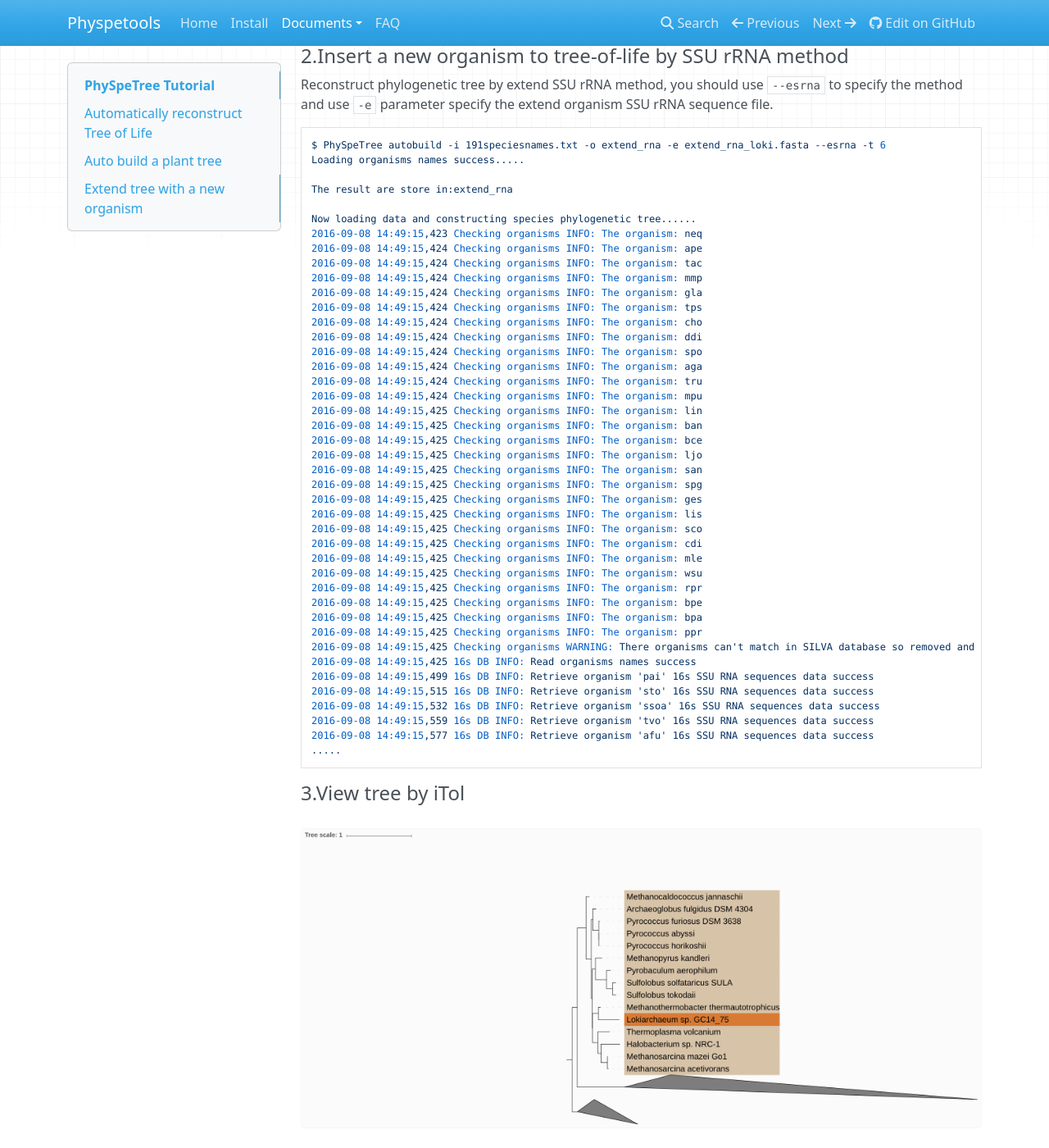
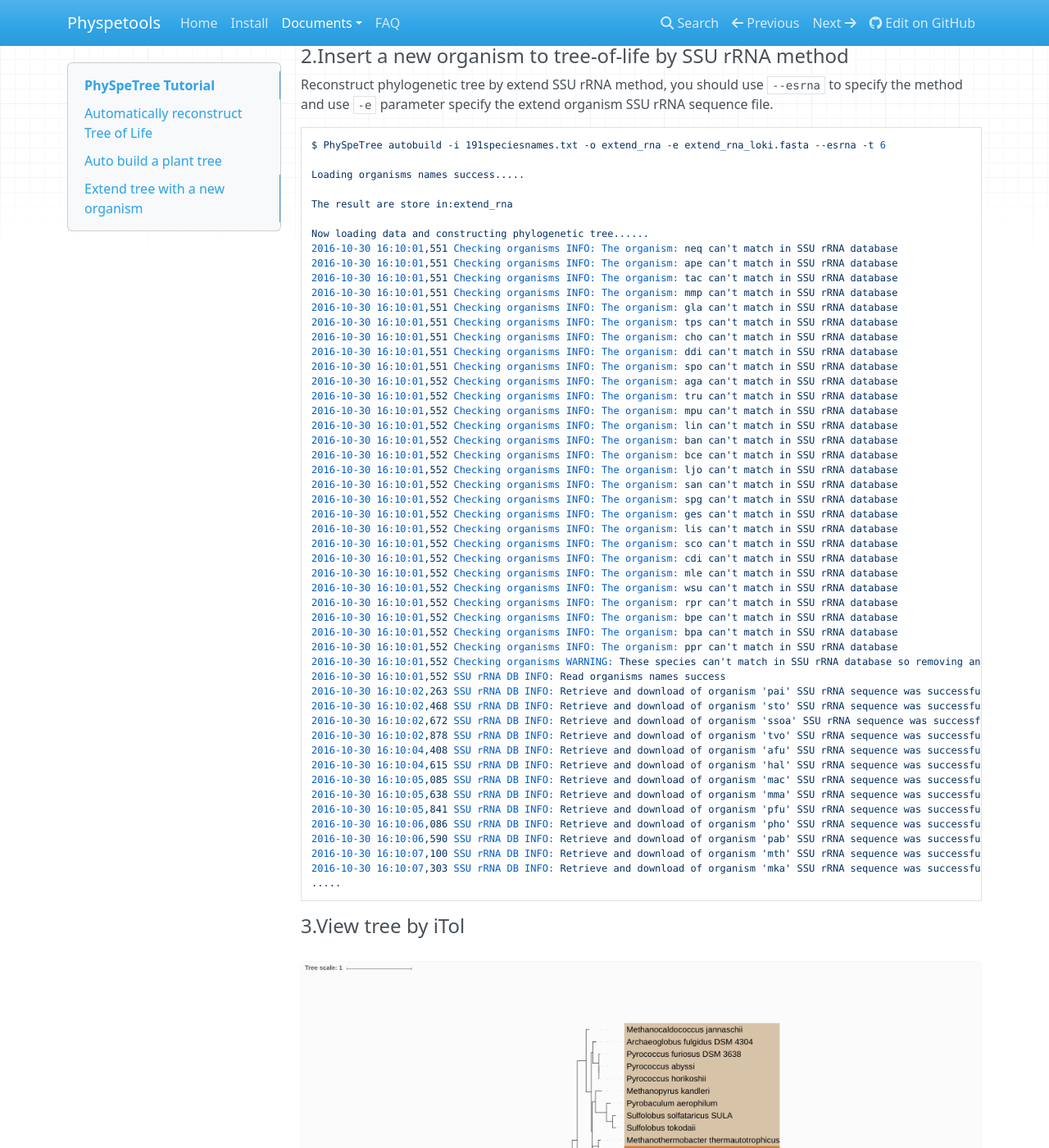
Before and after one commit to yangfangs/physpetools, an MkDocs documentation site: the page built from docs/docs/tutorial.md, in a window 1280 px wide and 1400 px high, scrolled down 20267 px. Shown: the whole window at 82% size. Built offline with MkDocs 1.6.1, drawn with Linux system fonts in a browser that asks for light colours; nearby versions of some CDN libraries; old or Windows-style settings are respelled for this version of MkDocs.

````diff
--- a/docs/docs/tutorial.md
+++ b/docs/docs/tutorial.md
@@ -604,46 +604,55 @@
 
 ```
 $ PhySpeTree autobuild -i 191speciesnames.txt -o extend_rna -e extend_rna_loki.fasta --esrna -t 6
+
 Loading organisms names success.....
 
 The result are store in:extend_rna
 
-Now loading data and constructing species phylogenetic tree......
-2016-09-08 14:49:15,423 Checking organisms INFO: The organism: neq
-2016-09-08 14:49:15,424 Checking organisms INFO: The organism: ape
-2016-09-08 14:49:15,424 Checking organisms INFO: The organism: tac
-2016-09-08 14:49:15,424 Checking organisms INFO: The organism: mmp
-2016-09-08 14:49:15,424 Checking organisms INFO: The organism: gla
-2016-09-08 14:49:15,424 Checking organisms INFO: The organism: tps
-2016-09-08 14:49:15,424 Checking organisms INFO: The organism: cho
-2016-09-08 14:49:15,424 Checking organisms INFO: The organism: ddi
-2016-09-08 14:49:15,424 Checking organisms INFO: The organism: spo
-2016-09-08 14:49:15,424 Checking organisms INFO: The organism: aga
-2016-09-08 14:49:15,424 Checking organisms INFO: The organism: tru
-2016-09-08 14:49:15,424 Checking organisms INFO: The organism: mpu
-2016-09-08 14:49:15,425 Checking organisms INFO: The organism: lin
-2016-09-08 14:49:15,425 Checking organisms INFO: The organism: ban
-2016-09-08 14:49:15,425 Checking organisms INFO: The organism: bce
-2016-09-08 14:49:15,425 Checking organisms INFO: The organism: ljo
-2016-09-08 14:49:15,425 Checking organisms INFO: The organism: san
-2016-09-08 14:49:15,425 Checking organisms INFO: The organism: spg
-2016-09-08 14:49:15,425 Checking organisms INFO: The organism: ges
-2016-09-08 14:49:15,425 Checking organisms INFO: The organism: lis
-2016-09-08 14:49:15,425 Checking organisms INFO: The organism: sco
-2016-09-08 14:49:15,425 Checking organisms INFO: The organism: cdi
-2016-09-08 14:49:15,425 Checking organisms INFO: The organism: mle
-2016-09-08 14:49:15,425 Checking organisms INFO: The organism: wsu
-2016-09-08 14:49:15,425 Checking organisms INFO: The organism: rpr
-2016-09-08 14:49:15,425 Checking organisms INFO: The organism: bpe
-2016-09-08 14:49:15,425 Checking organisms INFO: The organism: bpa
-2016-09-08 14:49:15,425 Checking organisms INFO: The organism: ppr
-2016-09-08 14:49:15,425 Checking organisms WARNING: There organisms can't match in SILVA database so removed and reconstruct phylogenetic tree
-2016-09-08 14:49:15,425 16s DB INFO: Read organisms names success
-2016-09-08 14:49:15,499 16s DB INFO: Retrieve organism 'pai' 16s SSU RNA sequences data success
-2016-09-08 14:49:15,515 16s DB INFO: Retrieve organism 'sto' 16s SSU RNA sequences data success
-2016-09-08 14:49:15,532 16s DB INFO: Retrieve organism 'ssoa' 16s SSU RNA sequences data success
-2016-09-08 14:49:15,559 16s DB INFO: Retrieve organism 'tvo' 16s SSU RNA sequences data success
-2016-09-08 14:49:15,577 16s DB INFO: Retrieve organism 'afu' 16s SSU RNA sequences data success
+Now loading data and constructing phylogenetic tree......
+2016-10-30 16:10:01,551 Checking organisms INFO: The organism: neq can't match in SSU rRNA database
+2016-10-30 16:10:01,551 Checking organisms INFO: The organism: ape can't match in SSU rRNA database
+2016-10-30 16:10:01,551 Checking organisms INFO: The organism: tac can't match in SSU rRNA database
+2016-10-30 16:10:01,551 Checking organisms INFO: The organism: mmp can't match in SSU rRNA database
+2016-10-30 16:10:01,551 Checking organisms INFO: The organism: gla can't match in SSU rRNA database
+2016-10-30 16:10:01,551 Checking organisms INFO: The organism: tps can't match in SSU rRNA database
+2016-10-30 16:10:01,551 Checking organisms INFO: The organism: cho can't match in SSU rRNA database
+2016-10-30 16:10:01,551 Checking organisms INFO: The organism: ddi can't match in SSU rRNA database
+2016-10-30 16:10:01,551 Checking organisms INFO: The organism: spo can't match in SSU rRNA database
+2016-10-30 16:10:01,552 Checking organisms INFO: The organism: aga can't match in SSU rRNA database
+2016-10-30 16:10:01,552 Checking organisms INFO: The organism: tru can't match in SSU rRNA database
+2016-10-30 16:10:01,552 Checking organisms INFO: The organism: mpu can't match in SSU rRNA database
+2016-10-30 16:10:01,552 Checking organisms INFO: The organism: lin can't match in SSU rRNA database
+2016-10-30 16:10:01,552 Checking organisms INFO: The organism: ban can't match in SSU rRNA database
+2016-10-30 16:10:01,552 Checking organisms INFO: The organism: bce can't match in SSU rRNA database
+2016-10-30 16:10:01,552 Checking organisms INFO: The organism: ljo can't match in SSU rRNA database
+2016-10-30 16:10:01,552 Checking organisms INFO: The organism: san can't match in SSU rRNA database
+2016-10-30 16:10:01,552 Checking organisms INFO: The organism: spg can't match in SSU rRNA database
+2016-10-30 16:10:01,552 Checking organisms INFO: The organism: ges can't match in SSU rRNA database
+2016-10-30 16:10:01,552 Checking organisms INFO: The organism: lis can't match in SSU rRNA database
+2016-10-30 16:10:01,552 Checking organisms INFO: The organism: sco can't match in SSU rRNA database
+2016-10-30 16:10:01,552 Checking organisms INFO: The organism: cdi can't match in SSU rRNA database
+2016-10-30 16:10:01,552 Checking organisms INFO: The organism: mle can't match in SSU rRNA database
+2016-10-30 16:10:01,552 Checking organisms INFO: The organism: wsu can't match in SSU rRNA database
+2016-10-30 16:10:01,552 Checking organisms INFO: The organism: rpr can't match in SSU rRNA database
+2016-10-30 16:10:01,552 Checking organisms INFO: The organism: bpe can't match in SSU rRNA database
+2016-10-30 16:10:01,552 Checking organisms INFO: The organism: bpa can't match in SSU rRNA database
+2016-10-30 16:10:01,552 Checking organisms INFO: The organism: ppr can't match in SSU rRNA database
+2016-10-30 16:10:01,552 Checking organisms WARNING: These species can't match in SSU rRNA database so removing and reconstructing phylogenetic tree.
+2016-10-30 16:10:01,552 SSU rRNA DB INFO: Read organisms names success
+2016-10-30 16:10:02,263 SSU rRNA DB INFO: Retrieve and download of organism 'pai' SSU rRNA sequence was successful
+2016-10-30 16:10:02,468 SSU rRNA DB INFO: Retrieve and download of organism 'sto' SSU rRNA sequence was successful
+2016-10-30 16:10:02,672 SSU rRNA DB INFO: Retrieve and download of organism 'ssoa' SSU rRNA sequence was successful
+2016-10-30 16:10:02,878 SSU rRNA DB INFO: Retrieve and download of organism 'tvo' SSU rRNA sequence was successful
+2016-10-30 16:10:04,408 SSU rRNA DB INFO: Retrieve and download of organism 'afu' SSU rRNA sequence was successful
+2016-10-30 16:10:04,615 SSU rRNA DB INFO: Retrieve and download of organism 'hal' SSU rRNA sequence was successful
+2016-10-30 16:10:05,085 SSU rRNA DB INFO: Retrieve and download of organism 'mac' SSU rRNA sequence was successful
+2016-10-30 16:10:05,638 SSU rRNA DB INFO: Retrieve and download of organism 'mma' SSU rRNA sequence was successful
+2016-10-30 16:10:05,841 SSU rRNA DB INFO: Retrieve and download of organism 'pfu' SSU rRNA sequence was successful
+2016-10-30 16:10:06,086 SSU rRNA DB INFO: Retrieve and download of organism 'pho' SSU rRNA sequence was successful
+2016-10-30 16:10:06,590 SSU rRNA DB INFO: Retrieve and download of organism 'pab' SSU rRNA sequence was successful
+2016-10-30 16:10:07,100 SSU rRNA DB INFO: Retrieve and download of organism 'mth' SSU rRNA sequence was successful
+2016-10-30 16:10:07,303 SSU rRNA DB INFO: Retrieve and download of organism 'mka' SSU rRNA sequence was successful
 .....
 ```
 
````
Also changed, not shown: 1 other file.
